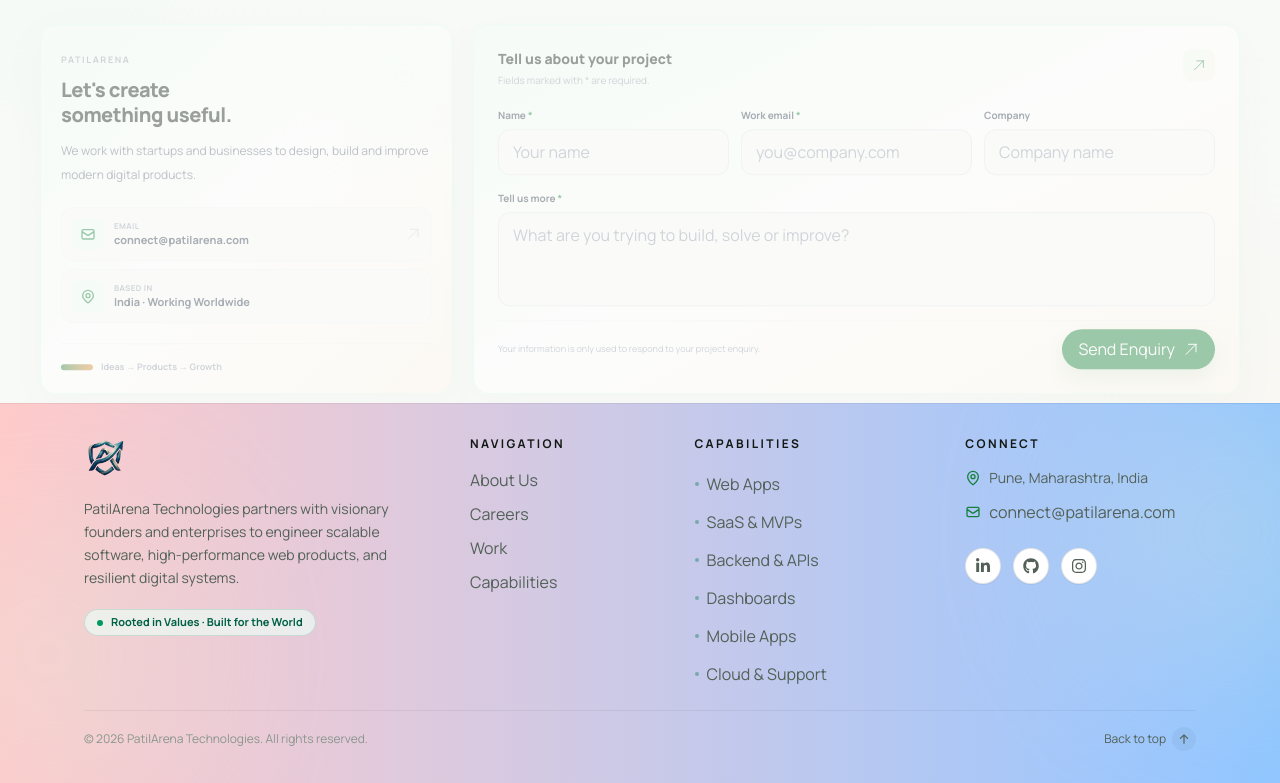
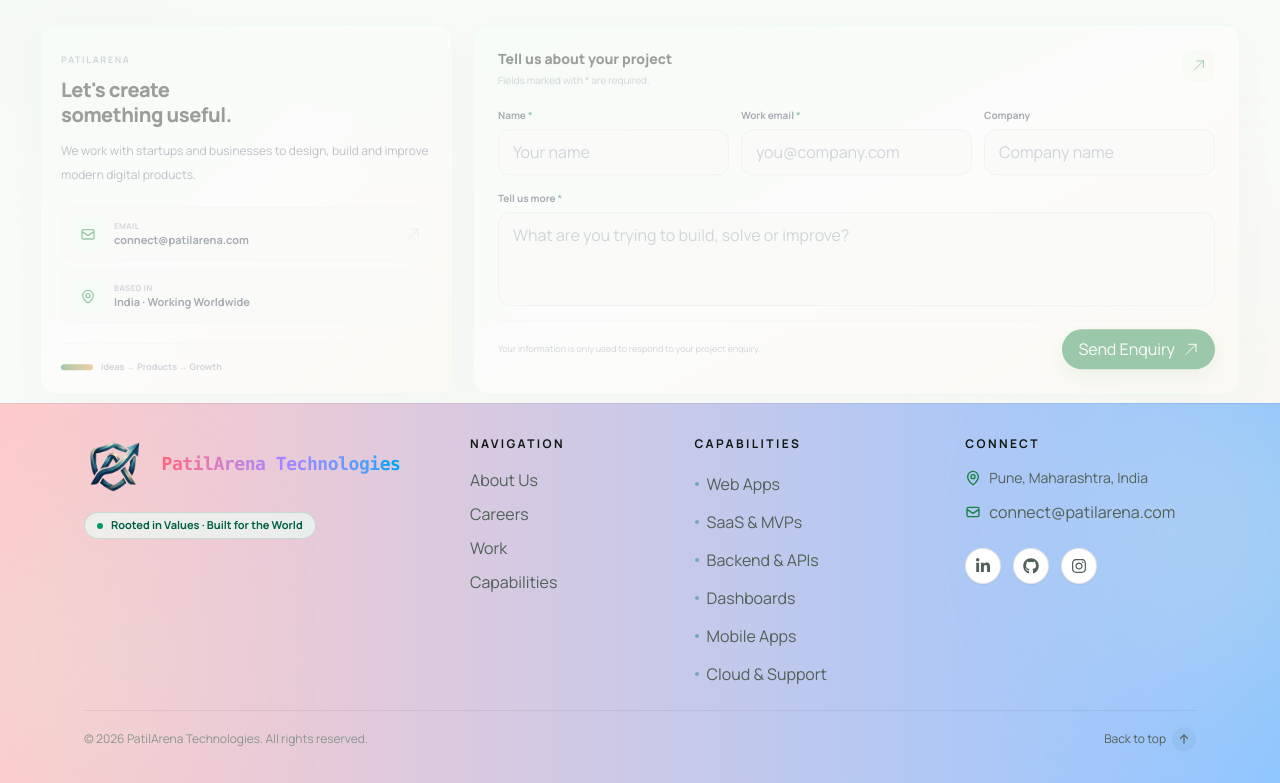
Before and after one commit to GWANKHEDE/PatilArena, a React (Vite) app: page / in a window 1280 px wide. Shown: the part 7082-7865 px from the top of the page. Built offline with nearby package versions, Linux system fonts and the light colour scheme.

Commit message:
footer code fixed

```diff
--- a/src/components/Footer.jsx
+++ b/src/components/Footer.jsx
@@ -39,17 +39,20 @@
         <div className="grid gap-10 lg:grid-cols-[1.5fr_0.8fr_1fr_1fr]">
           {/* Brand Info */}
           <div>
-            <a href="#home" className="inline-block">
+            <div className="flex items-center gap-4">
+              <a href="#home" className="shrink-0">
                 <img
                   src={logo}
                   alt="PatilArena Technologies"
-                className="h-10 w-auto object-contain"
+                  className="h-14 w-auto object-contain transition duration-500 hover:scale-110 hover:blur-[1px]"
                 />
               </a>
-            <p className="mt-4 max-w-sm text-xs sm:text-sm leading-relaxed text-[#526057]">
-              PatilArena Technologies partners with visionary founders and enterprises to engineer
-              scalable software, high-performance web products, and resilient digital systems.
+
+              <p className="text-lg bg-gradient-to-r from-rose-400 via-violet-400 to-sky-500 bg-clip-text font-mono font-bold tracking-tight text-transparent">
+                PatilArena Technologies
               </p>
+            </div>
+
             <div className="mt-5 inline-flex items-center gap-2 rounded-full border border-emerald-800/15 bg-emerald-50/70 px-3 py-1 text-[11px] font-bold text-emerald-800">
               <span className="h-1.5 w-1.5 rounded-full bg-emerald-600" />
               Rooted in Values · Built for the World
@@ -132,7 +135,10 @@
 
         {/* Bottom copyright */}
         <div className="mt-6 flex flex-col sm:flex-row items-center justify-between gap-4 border-t border-black/[0.06] pt-4 text-xs text-[#8a968e]">
-          <p>© {new Date().getFullYear()} PatilArena Technologies. All rights reserved.</p>
+          <p>
+            © {new Date().getFullYear()} PatilArena Technologies. All rights
+            reserved.
+          </p>
           <a
             href="#home"
             className="group inline-flex items-center gap-1.5 font-semibold text-[#526057] transition-colors hover:text-[#15803d]"
```
Lines whose indentation alone changed are shown as unchanged.
